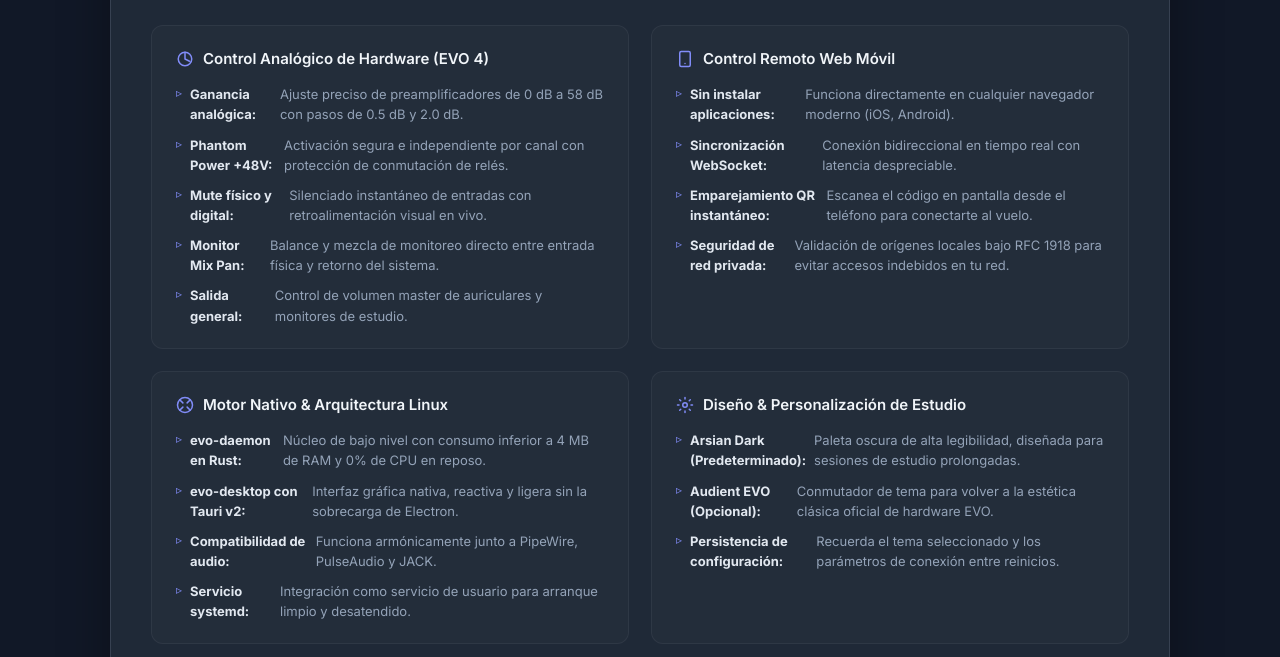
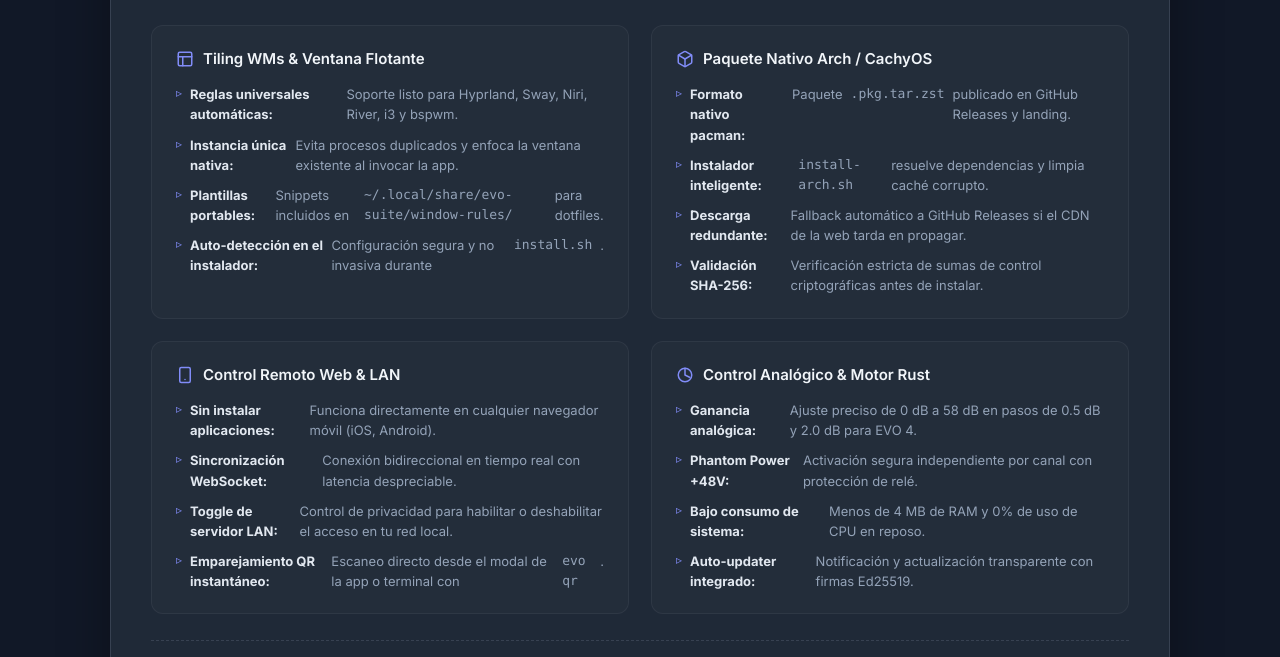
Before and after one commit to SebaAguiar/evo-linux-control-suite, an Astro site in the folder apps/landing/: page / in a window 1280 px wide. Shown: the part 5475-6132 px from the top of the page. Built offline with nearby package versions, Linux system fonts and the light colour scheme; Astro itself is replaced by a stand-in of ours.

Commit message:
docs(landing): update changelog section with v1.0.3 highlights

```diff
--- a/apps/landing/src/pages/index.astro
+++ b/apps/landing/src/pages/index.astro
@@ -887,17 +887,33 @@ const year = new Date().getFullYear();
                       <div class="changelog-group">
                         <h4>
                           <svg aria-hidden="true" width="18" height="18" viewBox="0 0 24 24" fill="none" stroke="currentColor" stroke-width="2" stroke-linecap="round" stroke-linejoin="round">
-                            <circle cx="12" cy="12" r="9"></circle>
-                            <path d="m12 3 0 9 6 3"></path>
+                            <rect width="18" height="18" x="3" y="3" rx="2" ry="2"></rect>
+                            <line x1="3" y1="9" x2="21" y2="9"></line>
+                            <line x1="9" y1="21" x2="9" y2="9"></line>
                           </svg>
-                          Control Analógico de Hardware (EVO 4)
+                          Tiling WMs & Ventana Flotante
                         </h4>
                         <ul class="changelog-list">
-                          <li><strong>Ganancia analógica:</strong> Ajuste preciso de preamplificadores de 0 dB a 58 dB con pasos de 0.5 dB y 2.0 dB.</li>
-                          <li><strong>Phantom Power +48V:</strong> Activación segura e independiente por canal con protección de conmutación de relés.</li>
-                          <li><strong>Mute físico y digital:</strong> Silenciado instantáneo de entradas con retroalimentación visual en vivo.</li>
-                          <li><strong>Monitor Mix Pan:</strong> Balance y mezcla de monitoreo directo entre entrada física y retorno del sistema.</li>
-                          <li><strong>Salida general:</strong> Control de volumen master de auriculares y monitores de estudio.</li>
+                          <li><strong>Reglas universales automáticas:</strong> Soporte listo para Hyprland, Sway, Niri, River, i3 y bspwm.</li>
+                          <li><strong>Instancia única nativa:</strong> Evita procesos duplicados y enfoca la ventana existente al invocar la app.</li>
+                          <li><strong>Plantillas portables:</strong> Snippets incluidos en <code>~/.local/share/evo-suite/window-rules/</code> para dotfiles.</li>
+                          <li><strong>Auto-detección en el instalador:</strong> Configuración segura y no invasiva durante <code>install.sh</code>.</li>
+                        </ul>
+                      </div>
+                      <div class="changelog-group">
+                        <h4>
+                          <svg aria-hidden="true" width="18" height="18" viewBox="0 0 24 24" fill="none" stroke="currentColor" stroke-width="2" stroke-linecap="round" stroke-linejoin="round">
+                            <path d="M21 16V8a2 2 0 0 0-1-1.73l-7-4a2 2 0 0 0-2 0l-7 4A2 2 0 0 0 3 8v8a2 2 0 0 0 1 1.73l7 4a2 2 0 0 0 2 0l7-4A2 2 0 0 0 21 16z"></path>
+                            <polyline points="3.27 6.96 12 12.01 20.73 6.96"></polyline>
+                            <line x1="12" y1="22.08" x2="12" y2="12"></line>
+                          </svg>
+                          Paquete Nativo Arch / CachyOS
+                        </h4>
+                        <ul class="changelog-list">
+                          <li><strong>Formato nativo pacman:</strong> Paquete <code>.pkg.tar.zst</code> publicado en GitHub Releases y landing.</li>
+                          <li><strong>Instalador inteligente:</strong> <code>install-arch.sh</code> resuelve dependencias y limpia caché corrupto.</li>
+                          <li><strong>Descarga redundante:</strong> Fallback automático a GitHub Releases si el CDN de la web tarda en propagar.</li>
+                          <li><strong>Validación SHA-256:</strong> Verificación estricta de sumas de control criptográficas antes de instalar.</li>
                         </ul>
                       </div>
                       <div class="changelog-group">
@@ -906,45 +922,28 @@ const year = new Date().getFullYear();
                             <rect width="14" height="20" x="5" y="2" rx="2" ry="2"></rect>
                             <path d="M12 18h.01"></path>
                           </svg>
-                          Control Remoto Web Móvil
+                          Control Remoto Web & LAN
                         </h4>
                         <ul class="changelog-list">
-                          <li><strong>Sin instalar aplicaciones:</strong> Funciona directamente en cualquier navegador moderno (iOS, Android).</li>
+                          <li><strong>Sin instalar aplicaciones:</strong> Funciona directamente en cualquier navegador móvil (iOS, Android).</li>
                           <li><strong>Sincronización WebSocket:</strong> Conexión bidireccional en tiempo real con latencia despreciable.</li>
-                          <li><strong>Emparejamiento QR instantáneo:</strong> Escanea el código en pantalla desde el teléfono para conectarte al vuelo.</li>
-                          <li><strong>Seguridad de red privada:</strong> Validación de orígenes locales bajo RFC 1918 para evitar accesos indebidos en tu red.</li>
+                          <li><strong>Toggle de servidor LAN:</strong> Control de privacidad para habilitar o deshabilitar el acceso en tu red local.</li>
+                          <li><strong>Emparejamiento QR instantáneo:</strong> Escaneo directo desde el modal de la app o terminal con <code>evo qr</code>.</li>
                         </ul>
                       </div>
                       <div class="changelog-group">
                         <h4>
                           <svg aria-hidden="true" width="18" height="18" viewBox="0 0 24 24" fill="none" stroke="currentColor" stroke-width="2" stroke-linecap="round" stroke-linejoin="round">
-                            <circle cx="12" cy="12" r="10"></circle>
-                            <path d="m4.93 4.93 4.24 4.24"></path>
-                            <path d="m14.83 9.17 4.24-4.24"></path>
-                            <path d="m14.83 14.83 4.24 4.24"></path>
-                            <path d="m9.17 14.83-4.24 4.24"></path>
+                            <circle cx="12" cy="12" r="9"></circle>
+                            <path d="m12 3 0 9 6 3"></path>
                           </svg>
-                          Motor Nativo & Arquitectura Linux
+                          Control Analógico & Motor Rust
                         </h4>
                         <ul class="changelog-list">
-                          <li><strong>evo-daemon en Rust:</strong> Núcleo de bajo nivel con consumo inferior a 4 MB de RAM y 0% de CPU en reposo.</li>
-                          <li><strong>evo-desktop con Tauri v2:</strong> Interfaz gráfica nativa, reactiva y ligera sin la sobrecarga de Electron.</li>
-                          <li><strong>Compatibilidad de audio:</strong> Funciona armónicamente junto a PipeWire, PulseAudio y JACK.</li>
-                          <li><strong>Servicio systemd:</strong> Integración como servicio de usuario para arranque limpio y desatendido.</li>
-                        </ul>
-                      </div>
-                      <div class="changelog-group">
-                        <h4>
-                          <svg aria-hidden="true" width="18" height="18" viewBox="0 0 24 24" fill="none" stroke="currentColor" stroke-width="2" stroke-linecap="round" stroke-linejoin="round">
-                            <circle cx="12" cy="12" r="3"></circle>
-                            <path d="M12 2v2M12 20v2M4.93 4.93l1.41 1.41M17.66 17.66l1.41 1.41M2 12h2M20 12h2M6.34 17.66l-1.41 1.41M19.07 4.93l-1.41 1.41"></path>
-                          </svg>
-                          Diseño & Personalización de Estudio
-                        </h4>
-                        <ul class="changelog-list">
-                          <li><strong>Arsian Dark (Predeterminado):</strong> Paleta oscura de alta legibilidad, diseñada para sesiones de estudio prolongadas.</li>
-                          <li><strong>Audient EVO (Opcional):</strong> Conmutador de tema para volver a la estética clásica oficial de hardware EVO.</li>
-                          <li><strong>Persistencia de configuración:</strong> Recuerda el tema seleccionado y los parámetros de conexión entre reinicios.</li>
+                          <li><strong>Ganancia analógica:</strong> Ajuste preciso de 0 dB a 58 dB en pasos de 0.5 dB y 2.0 dB para EVO 4.</li>
+                          <li><strong>Phantom Power +48V:</strong> Activación segura independiente por canal con protección de relé.</li>
+                          <li><strong>Bajo consumo de sistema:</strong> Menos de 4 MB de RAM y 0% de uso de CPU en reposo.</li>
+                          <li><strong>Auto-updater integrado:</strong> Notificación y actualización transparente con firmas Ed25519.</li>
                         </ul>
                       </div>
                     </div>
```
Also changed, not shown: CHANGELOG.md.
